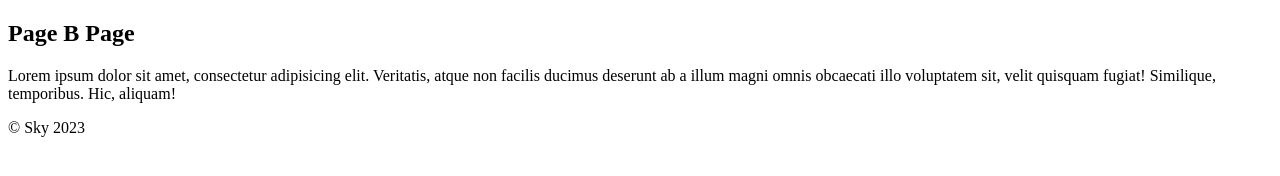
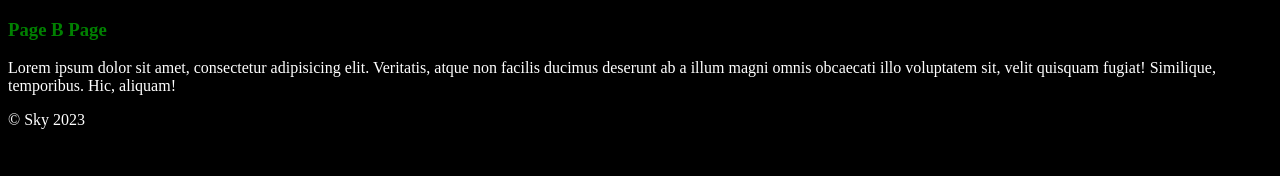
Before and after one commit to KyleB-Sky/sea_c2_git_practice, a plain HTML site: page pageB.html in a window 1280 px wide. Drawn offline with Linux system fonts and the light colour scheme.

Commit message:
Footer and H3 Style Created

```diff
--- a/pageB.html
+++ b/pageB.html
@@ -5,6 +5,7 @@
     <meta charset="UTF-8">
     <meta name="viewport" content="width=device-width, initial-scale=1.0">
     <title>Page B</title>
+    <link rel="stylesheet" href="styles/styles.css">
 </head>
 
 <body>
@@ -16,7 +17,7 @@
     </header>
 
     <section>
-        <h1>Page B Page</h1>
+        <h3>Page B Page</h3>
         <p>Lorem ipsum dolor sit amet, consectetur adipisicing elit. Veritatis, atque non facilis ducimus deserunt ab a illum
             magni omnis obcaecati illo voluptatem sit, velit quisquam fugiat! Similique, temporibus. Hic, aliquam!</p>
     </section>
--- a/styles/styles.css
+++ b/styles/styles.css
@@ -2,3 +2,6 @@ body {
     background-color: black;
     color: white;
 }
+h3 {
+    color: green;
+}
```
